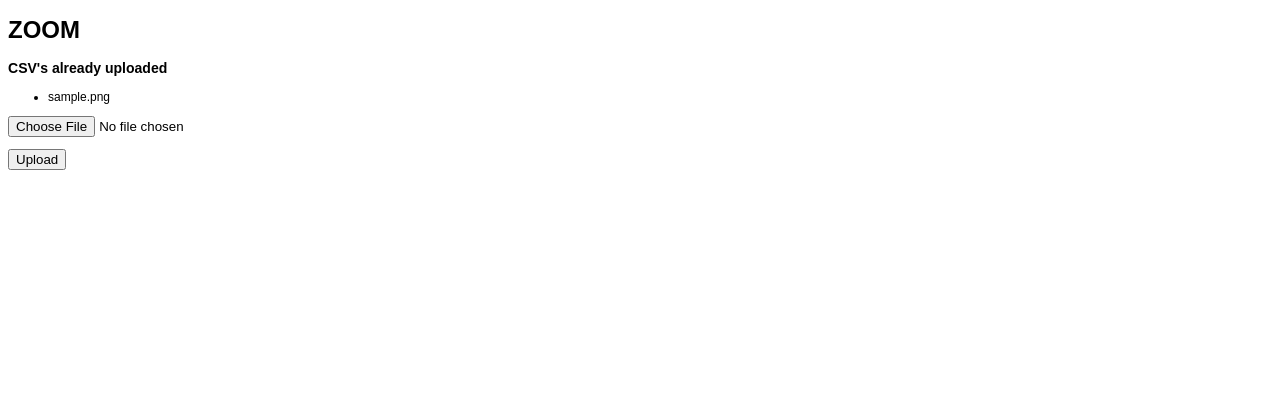
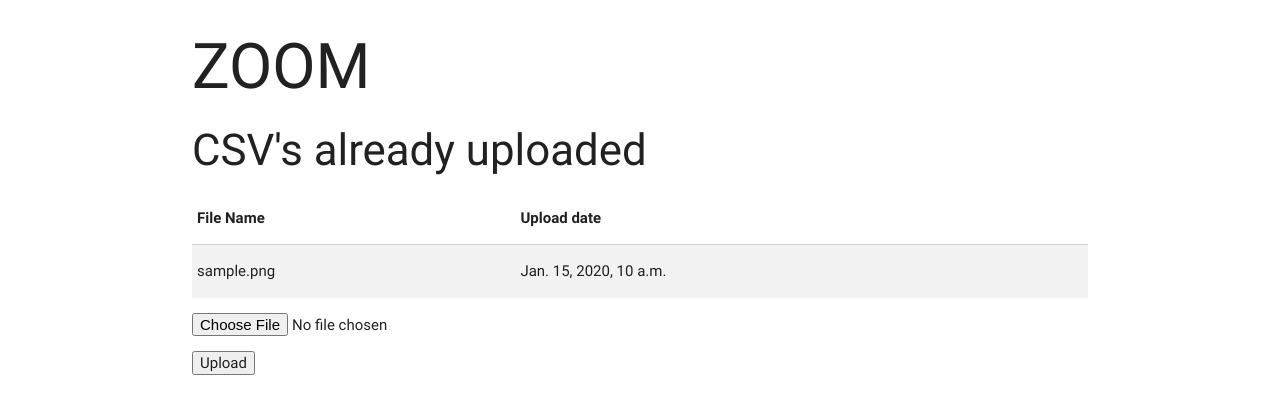
Before and after one commit to zimmerman-team/DUCT, a Django app: page /validate/ in a window 1280 px wide. Shown: the top 414 px of the page. Run offline with Django 3.2, Linux system fonts and the light colour scheme; tables that the repository leaves empty hold one stand-in row (values such as "Sample post"); parts of the project's set-up code (start-up, migrations or seed data) failed here and were passed over; some libraries are stand-ins or nearby versions.

Commit message:
add Alreadt Uploaded file table

```diff
--- a/ZOOM/error_correct/templates/error_correct/error_correct.html
+++ b/ZOOM/error_correct/templates/error_correct/error_correct.html
@@ -19,7 +19,7 @@
 
 
       <form id="table_form" class="col s10 offset-2">{% csrf_token %}
-      <div id="table" class="table-editable"">
+      <div id="table" class="table-editable">
         <span class="table-add glyphicon glyphicon-plus"></span>
         <table class="table striped">
           <thead>
@@ -49,7 +49,7 @@
           </div>
       </div>
       </form>
-
+      </div>
 <!--       <button id="export-btn" class="btn btn-primary">Export Data</button>
       <p id="export"></p>
       </div> -->
--- a/ZOOM/validate/templates/validate/input.html
+++ b/ZOOM/validate/templates/validate/input.html
@@ -1,21 +1,22 @@
+{% load staticfiles %}
+
   <!DOCTYPE html>
   <html>
     <head>
-        <meta charset="utf-8">
-        <title>Validate Example</title>
+      <!--Import Google Icon Font-->
+      <link href="http://fonts.googleapis.com/icon?family=Material+Icons" rel="stylesheet">
+      <!--Import materialize.css-->
+      <link type="text/css" rel="stylesheet" href="{% static 'css/materialize.min.css' %}"  media="screen,projection"/>
+
+      <!--Let browser know website is optimized for mobile-->
+      <meta name="viewport" content="width=device-width, initial-scale=1.0"/>
     </head>
-    <style>
-        table, th, td {
-           border: 1px solid black;
-        }
 
-        body {
-            font: 12px Arial;
-        }
+    <body>
 
-    </style>
-    <body>
+      <div class="container">
       <h1>ZOOM</h1>
+
       {% if validate == False %}
       <div>
       <!-- List of uploaded documents -->
@@ -32,13 +33,29 @@
                   </ul>-->
 
                   <h3>CSV's already uploaded</h3><!-- remove csv that template was choosen on  and only show this when a template has been choosen -->
-                <ul>
+                  <div id="table">
+                    <span class="table-add glyphicon glyphicon-plus"></span>
+                    <table class="table striped">
+
+                      <thead>
+                        <tr>
+                        <th>File Name</th>
+                        <th>Upload date</th>
+                        </tr>
+                      </thead>
+
+                      <tbody>
                         {% for document in documents %}
-                    <li>{{document.file}}</li>
-                    <!--<input type="checkbox" name="files[]" value="{{document.file}}"> {{document.file}}<br>
-                     <!--<input type="radio" name="file_template" value="{{document.file}}">{{ document.file }}<br>-->
+                        <tr>
+                                <td>{{document.filename}}</td>
+                                <td>{{document.created}}</td>
+                        </tr>
                         {% endfor %}
-                </ul>
+                      </tbody>
+
+                    </table>
+                  </div>
+                  </div>
               {% else %}
                   <p>No documents stored</p>
               {% endif %}
@@ -54,22 +71,57 @@
           <form action="../manual_map/" method="post" enctype="multipart/form-data">
               {% csrf_token %}
               <p>Using {{template_file}}, found {{ mapped }} column </p>
-            <table>
-            <tr><th>Heading</th><th>Mapping</th><th>Datatypes</th><th>Missing Results</th></tr>
 
+              <div id="table">
+                <span class="table-add glyphicon glyphicon-plus"></span>
+                <table class="table striped">
+
+                  <thead>
+                    <tr>
+                    <th>Heading</th>
+                    <th>Mapping</th>
+                    <th>Datatypes</th>
+                    <th>Missing Results</th>
+                    </tr>
+                  </thead>
+
+                  <tbody>
                   {% for heading, dtypes, val_results in found_list %}
-                    <tr><td>{{ heading }}</td><td> mapped by columns</td><td>{{dtypes}}</td><td>{{val_results}}</td> </tr>
+                      <tr>
+                        <td>{{ heading }}</td>
+                        <td> mapped by columns</td>
+                        <td>{{dtypes}}</td>
+                        <td>{{val_results}}</td>
+                      </tr>
                   {% endfor %}
 
+                  </tbody>
+
                 </table>
+              </div>
+
               <p>{{files}} missing mapping for {{ no_mapped }} columns</p>
-            <table>
 
+              <div id="table">
+                <span class="table-add glyphicon glyphicon-plus"></span>
+                <table class="table striped">
+
+                  <thead>
+                    <tr>
+                    <th>File Columns</th>
+                    </tr>
+                  </thead>
+
+                  <tbody>
                   {% for heading in missing_list %}
                       <tr><td>{{ heading }}</td></tr>
                   {% endfor %}
+                  </tbody>
 
                 </table>
+              </div>
+
+
               {% if missing_list %}
                   <!--<p><input type="submit" value="Manual Mapping" /></p>-->
                   <!-- if missing data and unidentified types -->
@@ -79,5 +131,35 @@
               {% endif %}
           </form>
       {% endif %}
+
+
+
+      <script type="text/javascript" src="https://code.jquery.com/jquery-2.1.1.min.js"></script>
+      <script type="text/javascript" src="{% static 'js/materialize.min.js' %}"></script>
+
+
+<!--       <script type="text/javascript">
+        $(document).on('submit', '#file_tags_form', function(e){
+          e.preventDefault();
+          $.ajax({
+            type:'POST',
+            url:'/manual_map/tags/{{file_id}}/',
+            data:{
+              tags:$('.chips').material_chip('data'),
+              csrfmiddlewaretoken:$('input[name=csrfmiddlewaretoken]').val(),
+            },
+            success:function(){
+              console.log(window.location.href);
+              window.location.assign("http://dev-zoom.zz-clients.net/scatter_demo/");
+              // alert(window.location.href);
+                // alert("OK");
+            },
+            // error:function(){
+            //   alert("NOK");
+            // },
+          });
+        });
+      </script> -->
+
     </body>
   </html>
```
Lines whose indentation alone changed are shown as unchanged.
